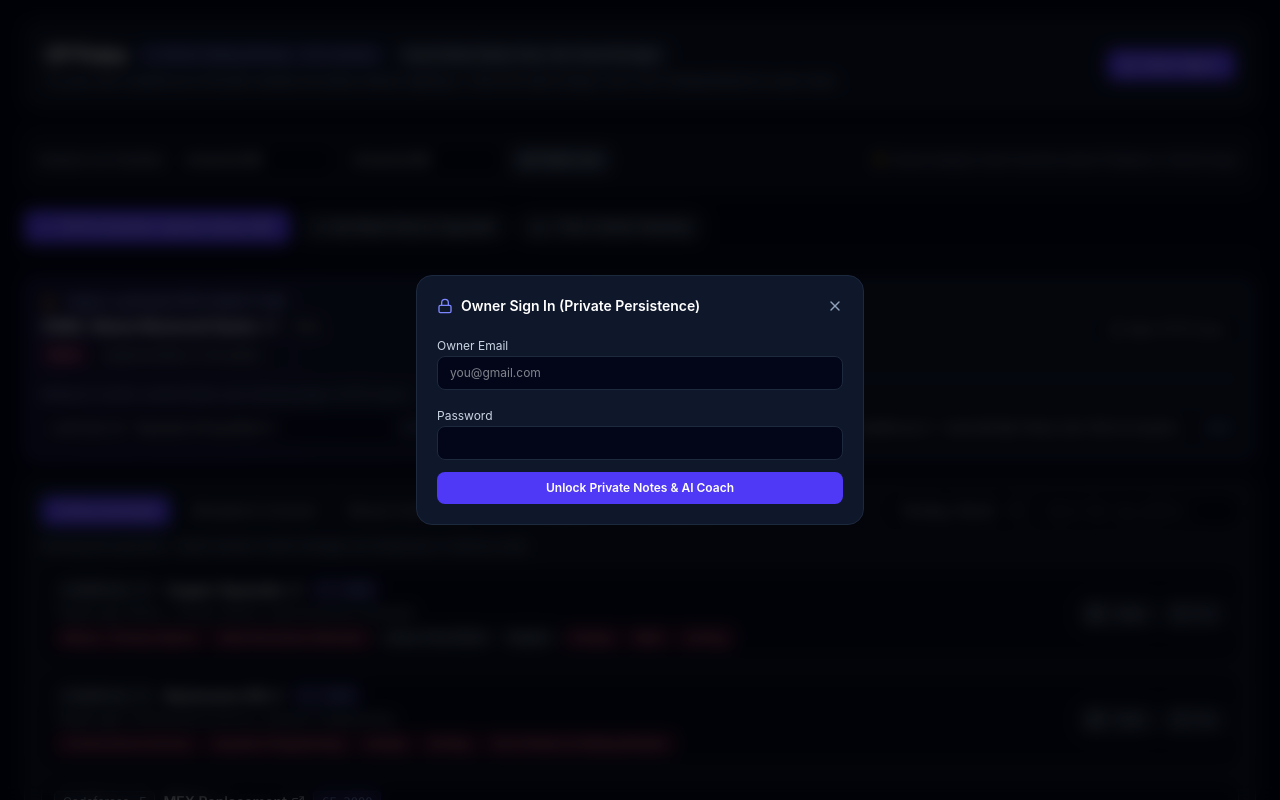
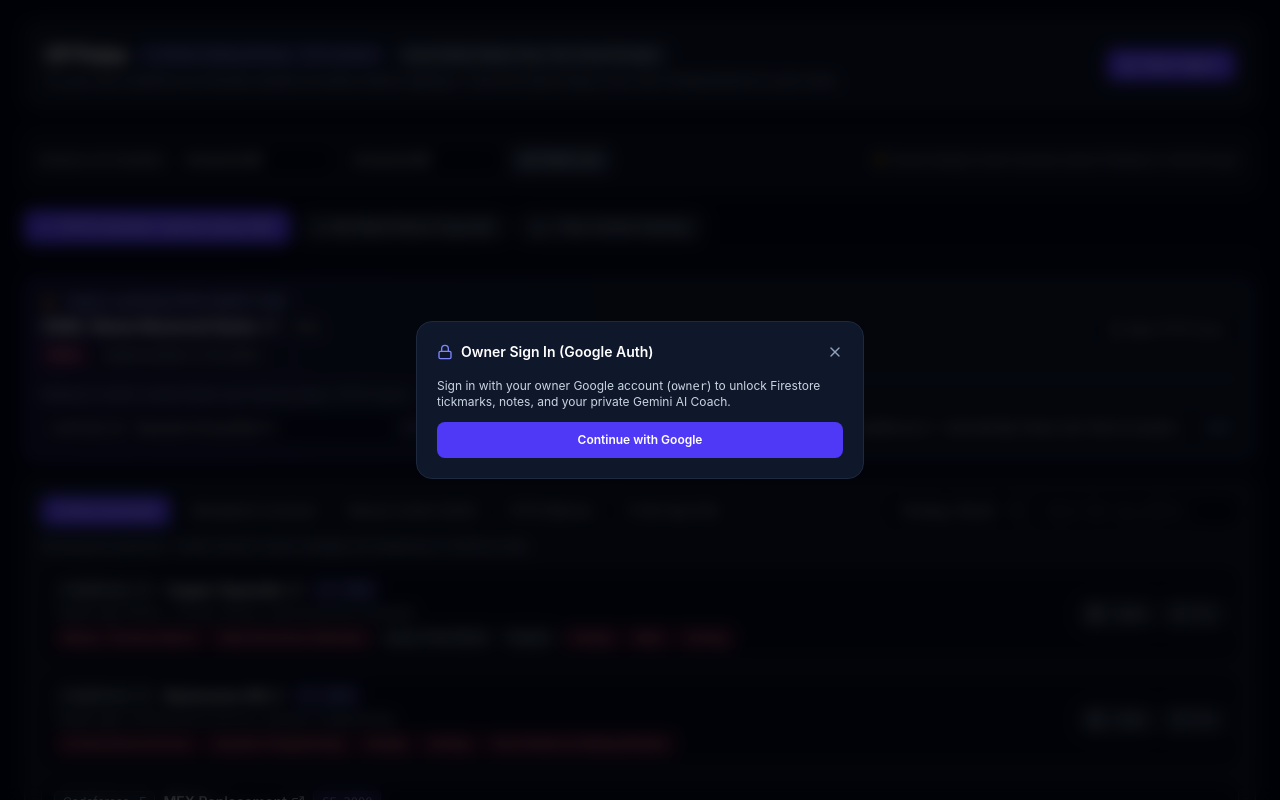
Before and after one commit to shivanshsinghx365/cp-pulse, a React (Vite) app: page / in a window 1280 px wide. Both pictures are taken after a click on the button "Owner Sign In". Shown: the top 800 px of the page. Built offline with nearby package versions, Linux system fonts and the light colour scheme; no server answers.

Commit message:
Use Google Sign-In for owner authentication

```diff
--- a/src/App.tsx
+++ b/src/App.tsx
@@ -16,7 +16,7 @@ import {
   isOwnerUser,
   loadAllProgress,
   loadOwnerSettings,
-  ownerSignIn,
+  ownerSignInWithGoogle,
   ownerSignOut,
   saveOwnerSettings,
   saveProblemProgress,
@@ -347,8 +347,8 @@ export function App() {
       <OwnerLoginModal
         open={loginOpen}
         onClose={() => setLoginOpen(false)}
-        onLogin={async (email, pw) => {
-          await ownerSignIn(email, pw);
+        onGoogleLogin={async () => {
+          await ownerSignInWithGoogle();
         }}
         firebaseConfigured={isFirebaseConfigured}
       />
--- a/src/components/Modals.tsx
+++ b/src/components/Modals.tsx
@@ -5,27 +5,24 @@ import type { OwnerPrivateSettings } from "../lib/firebase";
 interface LoginModalProps {
   open: boolean;
   onClose: () => void;
-  onLogin: (email: string, password: string) => Promise<void>;
+  onGoogleLogin: () => Promise<void>;
   firebaseConfigured: boolean;
 }
 
-export function OwnerLoginModal({ open, onClose, onLogin, firebaseConfigured }: LoginModalProps) {
-  const [email, setEmail] = useState(import.meta.env.VITE_OWNER_EMAIL || "");
-  const [password, setPassword] = useState("");
+export function OwnerLoginModal({ open, onClose, onGoogleLogin, firebaseConfigured }: LoginModalProps) {
   const [err, setErr] = useState<string | null>(null);
   const [busy, setBusy] = useState(false);
 
   if (!open) return null;
 
-  async function handleSubmit(e: React.FormEvent) {
-    e.preventDefault();
+  async function handleGoogle() {
     setErr(null);
     setBusy(true);
     try {
-      await onLogin(email, password);
+      await onGoogleLogin();
       onClose();
     } catch (error) {
-      setErr(error instanceof Error ? error.message : "Sign-in failed");
+      setErr(error instanceof Error ? error.message : "Google sign-in failed");
     } finally {
       setBusy(false);
     }
@@ -37,7 +34,7 @@ export function OwnerLoginModal({ open, onClose, onLogin, firebaseConfigured }:
         <div className="flex items-center justify-between">
           <div className="flex items-center gap-2 text-white font-semibold text-sm">
             <Lock className="w-4 h-4 text-indigo-400" />
-            <span>Owner Sign In (Private Persistence)</span>
+            <span>Owner Sign In (Google Auth)</span>
           </div>
           <button onClick={onClose} className="text-slate-400 hover:text-white">
             <X className="w-4 h-4" />
@@ -53,37 +50,19 @@ export function OwnerLoginModal({ open, onClose, onLogin, firebaseConfigured }:
             </p>
           </div>
         ) : (
-          <form onSubmit={handleSubmit} className="space-y-3">
-            <div className="space-y-1">
-              <label className="text-xs text-slate-300">Owner Email</label>
-              <input
-                type="email"
-                required
-                value={email}
-                onChange={(e) => setEmail(e.target.value)}
-                className="w-full text-xs px-3 py-2 rounded-lg bg-slate-950 border border-slate-800 text-white"
-                placeholder="you@gmail.com"
-              />
-            </div>
-            <div className="space-y-1">
-              <label className="text-xs text-slate-300">Password</label>
-              <input
-                type="password"
-                required
-                value={password}
-                onChange={(e) => setPassword(e.target.value)}
-                className="w-full text-xs px-3 py-2 rounded-lg bg-slate-950 border border-slate-800 text-white"
-              />
-            </div>
-            {err && <div className="text-xs text-rose-400">{err}</div>}
+          <div className="space-y-3 text-xs">
+            <p className="text-slate-300">
+              Sign in with your owner Google account (<code>{import.meta.env.VITE_OWNER_EMAIL || "owner"}</code>) to unlock Firestore tickmarks, notes, and your private Gemini AI Coach.
+            </p>
+            {err && <div className="p-2.5 rounded-lg bg-rose-500/15 border border-rose-500/30 text-rose-300">{err}</div>}
             <button
-              type="submit"
+              onClick={handleGoogle}
               disabled={busy}
-              className="w-full py-2 rounded-lg bg-indigo-600 hover:bg-indigo-500 text-white text-xs font-semibold disabled:opacity-60"
+              className="w-full py-2.5 rounded-lg bg-indigo-600 hover:bg-indigo-500 text-white text-xs font-semibold disabled:opacity-60"
             >
-              {busy ? "Signing in..." : "Unlock Private Notes & AI Coach"}
+              {busy ? "Signing in with Google..." : "Continue with Google"}
             </button>
-          </form>
+          </div>
         )}
       </div>
     </div>
--- a/src/lib/firebase.ts
+++ b/src/lib/firebase.ts
@@ -1,8 +1,9 @@
 import { initializeApp, type FirebaseApp } from "firebase/app";
 import {
   getAuth,
+  GoogleAuthProvider,
   onAuthStateChanged,
-  signInWithEmailAndPassword,
+  signInWithPopup,
   signOut,
   type Auth,
   type User,
@@ -56,12 +57,14 @@ export function watchAuth(cb: (user: User | null) => void): () => void {
   return onAuthStateChanged(auth, cb);
 }
 
-export async function ownerSignIn(email: string, password: string): Promise<User> {
+export async function ownerSignInWithGoogle(): Promise<User> {
   if (!auth) throw new Error("Firebase is not configured in .env");
-  const cred = await signInWithEmailAndPassword(auth, email.trim(), password);
+  const provider = new GoogleAuthProvider();
+  provider.setCustomParameters({ prompt: "select_account" });
+  const cred = await signInWithPopup(auth, provider);
   if (OWNER_EMAIL && cred.user.email?.toLowerCase() !== OWNER_EMAIL) {
     await signOut(auth);
-    throw new Error("This account is not authorized as the repository owner.");
+    throw new Error(`Access denied for ${cred.user.email}. Only the owner (${OWNER_EMAIL}) can sign in.`);
   }
   return cred.user;
 }
```
Also changed, not shown: 2 other files (tests, documents, lock files or other folders).
